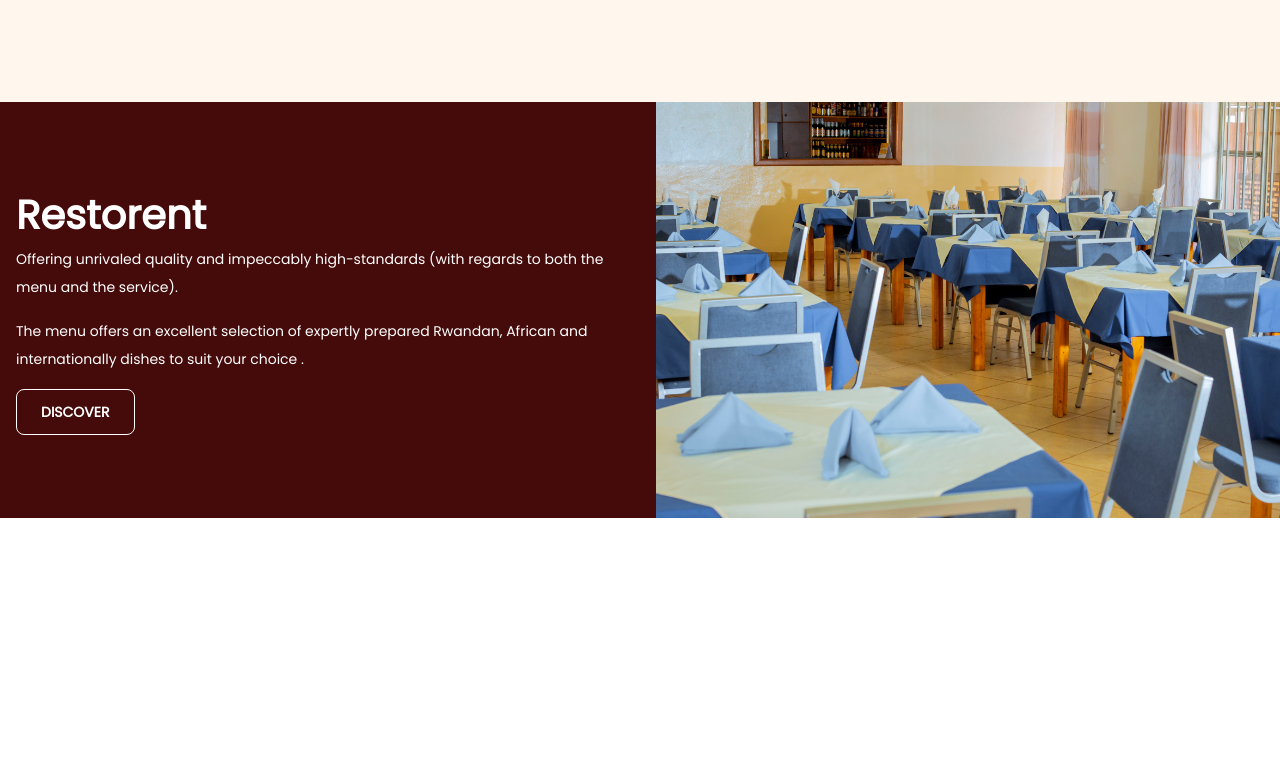
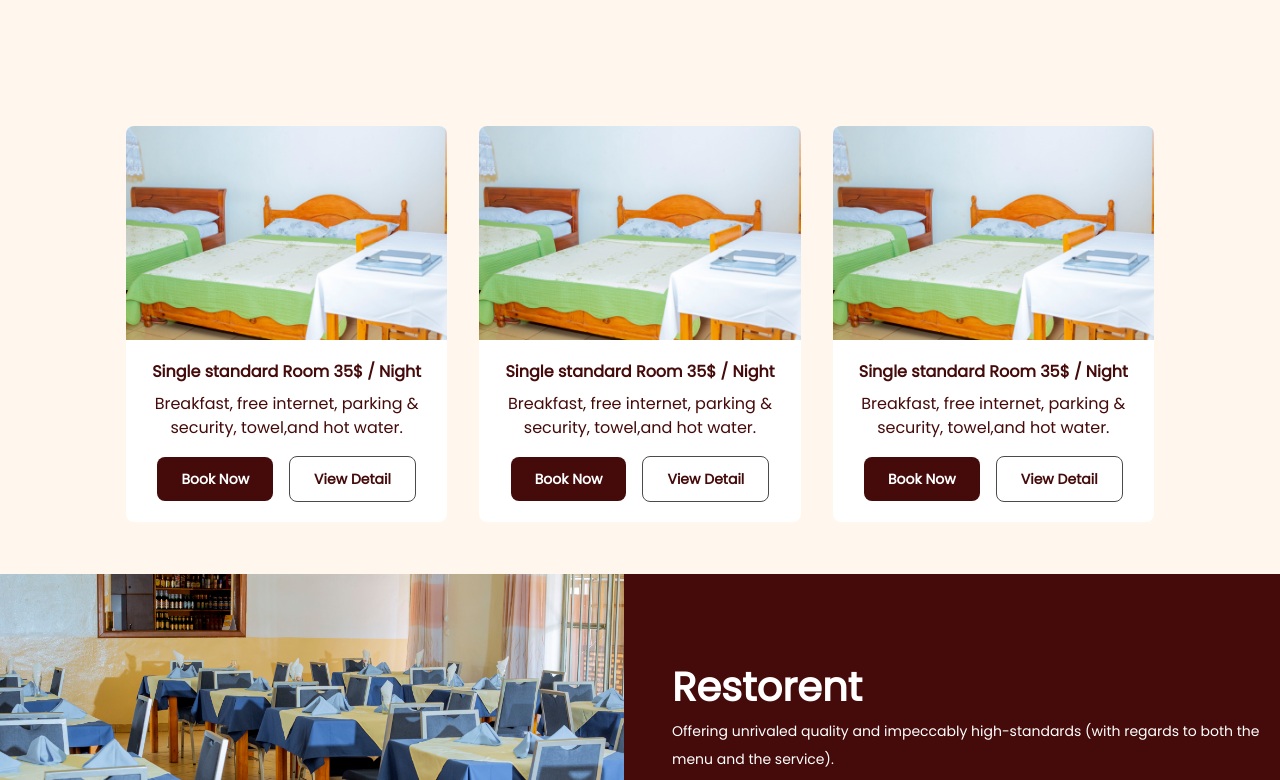
Before and after one commit to Juleshb/emmaus, a React (Create React App) app: page / in a window 1280 px wide. Shown: the part 1720-2500 px from the top of the page. Before the commit the page ends 2238 px from the top, so only its background shows below. Built offline with nearby package versions, Linux system fonts and the light colour scheme.

Commit message:
ading room

```diff
--- a/src/App.js
+++ b/src/App.js
@@ -2,6 +2,7 @@ import Navigation from "./component/navigation";
 import Slideshow from "./component/slide";
 import Home from "./component/home";
 import Restorent from "./component/restorent";
+import Rooms from "./component/ourroom";
 
 
 
@@ -13,6 +14,7 @@ function App() {
       <Navigation/>
       <Slideshow />
       <Home />
+      <Rooms />
       <Restorent />
 
 
--- /dev/null
+++ b/src/component/ourroom.js
@@ -0,0 +1,119 @@
+
+import bg1 from "../assets/ZW8A9613.JPG"
+
+
+
+
+const rooms = () => {
+
+
+  return (
+<>
+
+    <main>
+
+        <section className="pb-5 -mt-0 bg-colr2 ">
+
+
+
+          <div className="container mx-auto " >
+            <div className="flex flex-wrap">
+
+
+
+
+
+
+
+
+
+
+
+            <div className="lg:pt-12 pt-6 w-full md:w-4/12 px-4 text-center transition-all duration-1000 ease-in-out transform scale-100 hover:scale-110">
+            <div className="hover:text-white bg-white  rounded-lg  hover:bg-Teal text-Teal relative flex flex-col min-w-0 break-words  w-full mb-8 ">
+
+                  <img className="w-full h-full object-cover rounded-t-lg" src={bg1} alt="Service" />
+                  <div className="px-4 py-5 flex-auto">
+                    <h6 className="text-base  font-semibold">Single standard Room 35$ / Night</h6>
+                    <p className="mt-2 mb-4 ">
+                    Breakfast, free internet, parking & security, towel,and hot water.
+                    </p>
+
+                    <button className="px-6 py-3 font-bold text-white bg-Teal rounded-lg mr-4 text-sm">
+              Book Now
+            </button>
+            <button className="px-6 py-3 font-bold border border-solid border-gray rounded-lg text-sm">
+              View Detail
+            </button>
+
+                 </div>
+                </div>
+              </div>
+
+              <div className="lg:pt-12 pt-6 w-full md:w-4/12 px-4 text-center transition-all duration-1000 ease-in-out transform scale-100 hover:scale-110">
+            <div className="hover:text-white bg-white  rounded-lg  hover:bg-Teal text-Teal relative flex flex-col min-w-0 break-words  w-full mb-8 ">
+
+                  <img className="w-full h-full object-cover rounded-t-lg" src={bg1} alt="Service" />
+                  <div className="px-4 py-5 flex-auto">
+                    <h6 className="text-base  font-semibold">Single standard Room 35$ / Night</h6>
+                    <p className="mt-2 mb-4 ">
+                    Breakfast, free internet, parking & security, towel,and hot water.
+                    </p>
+                    <button className="px-6 py-3 font-bold text-white bg-Teal rounded-lg mr-4 text-sm">
+              Book Now
+            </button>
+            <button className="px-6 py-3 font-bold border border-solid border-gray rounded-lg text-sm">
+              View Detail
+            </button>
+
+                 </div>
+                </div>
+              </div>
+
+              <div className="lg:pt-12 pt-6 w-full md:w-4/12 px-4 text-center transition-all duration-1000 ease-in-out transform scale-100 hover:scale-110">
+            <div className="hover:text-white bg-white  rounded-lg  hover:bg-Teal text-Teal relative flex flex-col min-w-0 break-words  w-full mb-8 ">
+
+                  <img className="w-full h-full object-cover rounded-t-lg" src={bg1} alt="Service" />
+                  <div className="px-4 py-5 flex-auto">
+                    <h6 className="text-base  font-semibold">Single standard Room 35$ / Night</h6>
+                    <p className="mt-2 mb-4 ">
+                    Breakfast, free internet, parking & security, towel,and hot water.
+                    </p>
+                    <button className="px-6 py-3 font-bold text-white bg-Teal rounded-lg mr-4 text-sm">
+              Book Now
+            </button>
+            <button className="px-6 py-3 font-bold border border-solid border-gray rounded-lg text-sm">
+              View Detail
+            </button>
+
+                 </div>
+                </div>
+              </div>
+
+
+
+
+
+
+
+
+
+            </div>
+
+          </div>
+        </section>
+
+
+
+
+
+
+
+
+
+      </main>
+    </>
+  );
+};
+
+export default rooms;
--- a/src/component/restorent.js
+++ b/src/component/restorent.js
@@ -8,7 +8,9 @@ const restorent =  () => {
   return (
     <div className=" bg-Teal text-white w-full" id="about">
       <div className="grid md:grid-cols-2 gap-8 place-items-center">
-
+      <div className=" bg-white ">
+          <img src={Restorent} alt="" className="" />
+        </div>
         <div className=" p-4">
         <div className="sm:text-[2.5rem] text-[1.825rem]  font-bold">
           Restorent
@@ -21,9 +23,7 @@ const restorent =  () => {
           DISCOVER
           </button>
         </div>
-        <div className=" bg-white ">
-          <img src={Restorent} alt="" className="" />
-        </div>
+
       </div>
     </div>
   );
--- a/src/component/slide.js
+++ b/src/component/slide.js
@@ -69,18 +69,9 @@ const Slideshow = () => {
       ))}
     </div>
 
-     <section className="pb-20 bg-blueGray-200 -mt-24 text-white bg-Teal">
+     <section className="pb-20 bg-blueGray-200  text-white bg-Teal">
           <div className="container mx-auto px-4 ">
-            <div className="flex flex-wrap">
-              <div className="lg:pt-12 pt-6 w-full px-4 text-center ">
-                <div className="hover:text-white hover:bg-Teal text-Teal relative flex flex-col min-w-0 break-words bg-white w-full mb-8 shadow-lg rounded-lg">
-                  <div className="px-4 py-5 flex-auto">
 
-                  </div>
-                </div>
-              </div>
-
-            </div>
             <p className='p-4 font-black text-xl text-center'>WELCOME TO</p>
             <p className='p-4 font-black text-4xl text-center'>EMMAUS HOSTEL</p>
 
```
